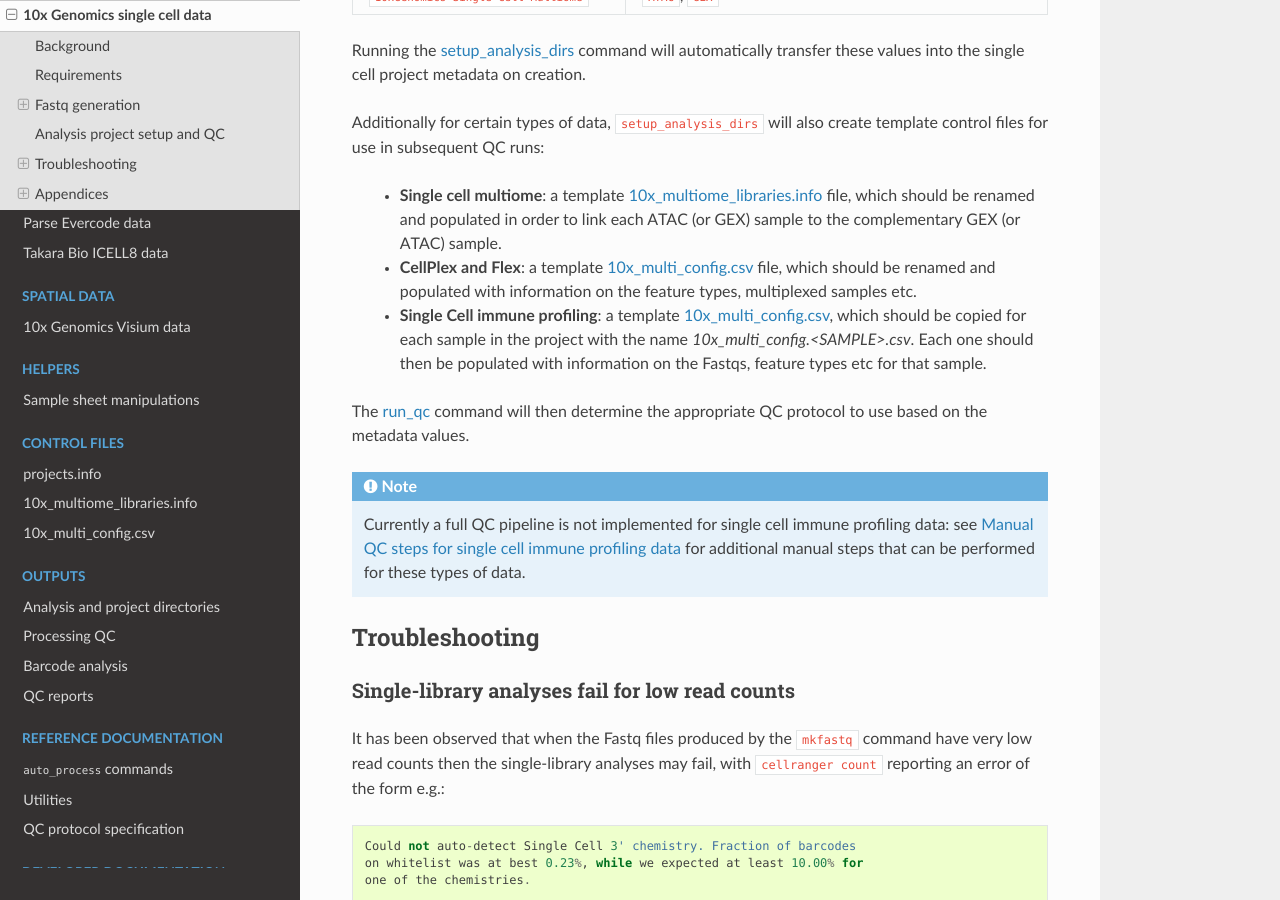
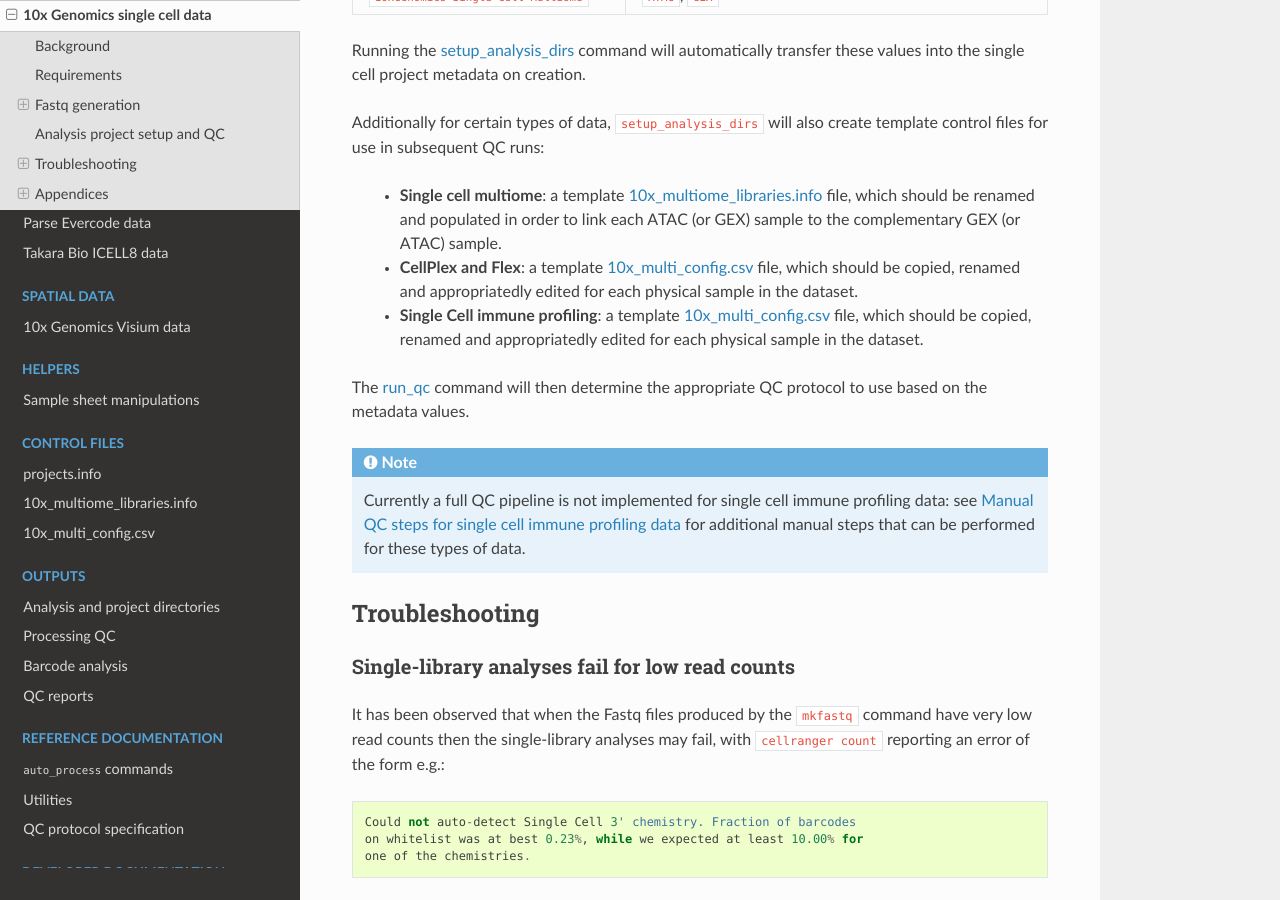
Before and after one commit to fls-bioinformatics-core/auto_process_ngs, a Sphinx documentation site: the page built from docs/source/single_cell/10x_single_cell.rst, in a window 1280 px wide and 900 px high, scrolled down 2946 px. Built offline with Sphinx 7.4.7 and the Read the Docs theme 3.1.0, drawn with Linux system fonts in a browser that asks for light colours.

Commit message:
Update documentation for multiple physical samples/configs for 'cellranger_multi' QC module.

```diff
--- a/docs/source/single_cell/10x_single_cell.rst
+++ b/docs/source/single_cell/10x_single_cell.rst
@@ -154,15 +154,13 @@ also create template control files for use in subsequent QC runs:
 
  * **CellPlex and Flex**: a template
    :doc:`10x_multi_config.csv <../control_files/10x_multi_config_csv>`
-   file, which should be renamed and populated with information on
-   the feature types, multiplexed samples etc.
+   file, which should be copied, renamed and appropriatedly edited
+   for each physical sample in the dataset.
 
  * **Single Cell immune profiling**: a template
-   :doc:`10x_multi_config.csv <../control_files/10x_multi_config_csv>`,
-   which should be copied for each sample in the project with the
-   name `10x_multi_config.<SAMPLE>.csv`. Each one should then be
-   populated with information on the Fastqs, feature types etc for
-   that sample.
+   :doc:`10x_multi_config.csv <../control_files/10x_multi_config_csv>`
+   file, which should be copied, renamed and appropriatedly edited
+   for each physical sample in the dataset.
 
 The :doc:`run_qc <../using/run_qc>` command
 will then determine the appropriate QC protocol to use based on the
--- a/docs/source/using/run_qc.rst
+++ b/docs/source/using/run_qc.rst
@@ -75,7 +75,7 @@ QC module                      Details
 ``cellranger_multi``           Cell multiplexing and fixed RNA profiling
                                analyses using `cellranger`_ ``multi``
                                (requires
-                               :doc:`10x_multi_config.csv <../control_files/10x_multi_config_csv>`)
+                               :doc:`10x_multi_config[.SAMPLE].csv <../control_files/10x_multi_config_csv>`)
 ============================== ======================
 
 Appropriate reference data must be available (for example,
```
Also changed, not shown: docs/source/control_files/10x_multi_config_csv.rst (+61 -20 lines).
